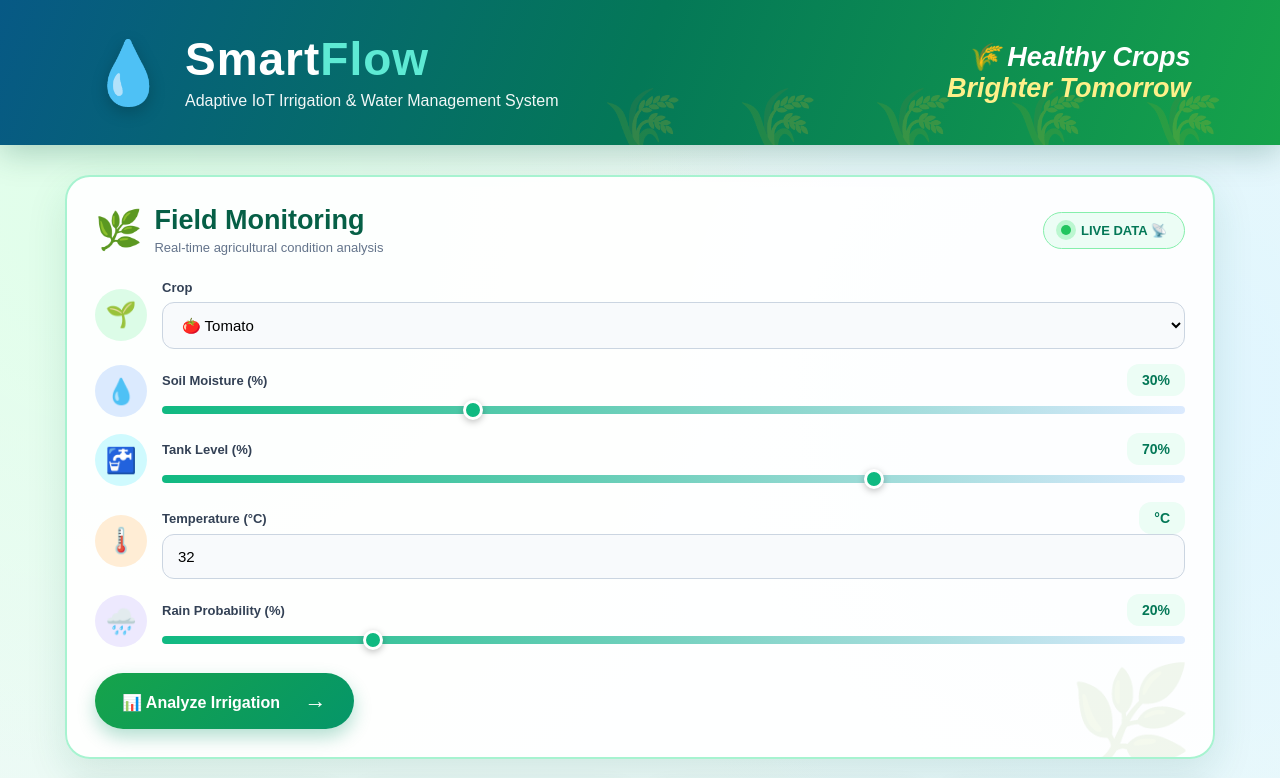
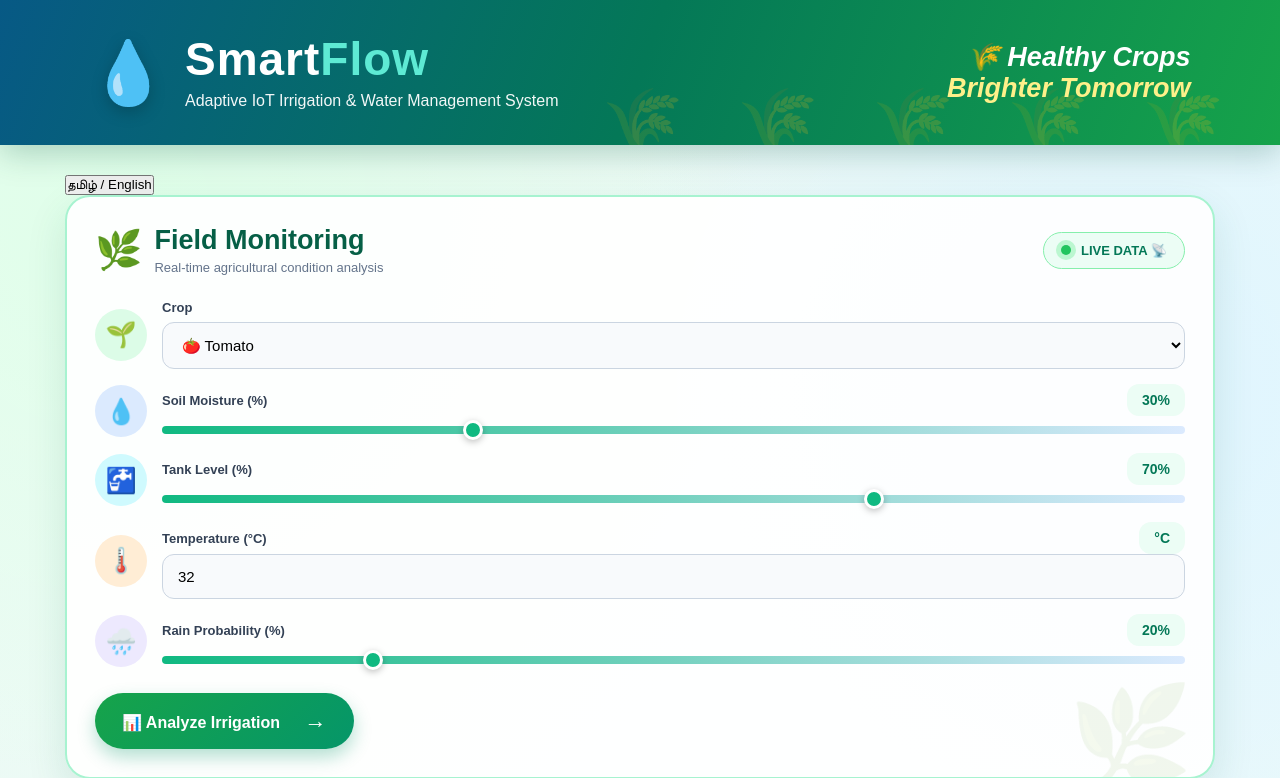
Before and after one commit to ezhilarasie2025ece-oss/SmartFlow-IoT-Irrigation, a plain HTML site: page dashboard/index.html in a window 1280 px wide. Shown: the top 778 px of the page. Drawn offline with Linux system fonts and the light colour scheme.

Commit message:
Add Tamil English language toggle

```diff
--- a/dashboard/index.html
+++ b/dashboard/index.html
@@ -38,6 +38,13 @@
 
 
     <main>
+
+         <!-- LANGUAGE CONTROL -->
+    <div class="language-control">
+        <button id="languageToggle" onclick="toggleLanguage()">
+            தமிழ் / English
+        </button>
+    </div>
 
         <!-- FIELD MONITORING -->
         <section class="monitor-panel">
```
